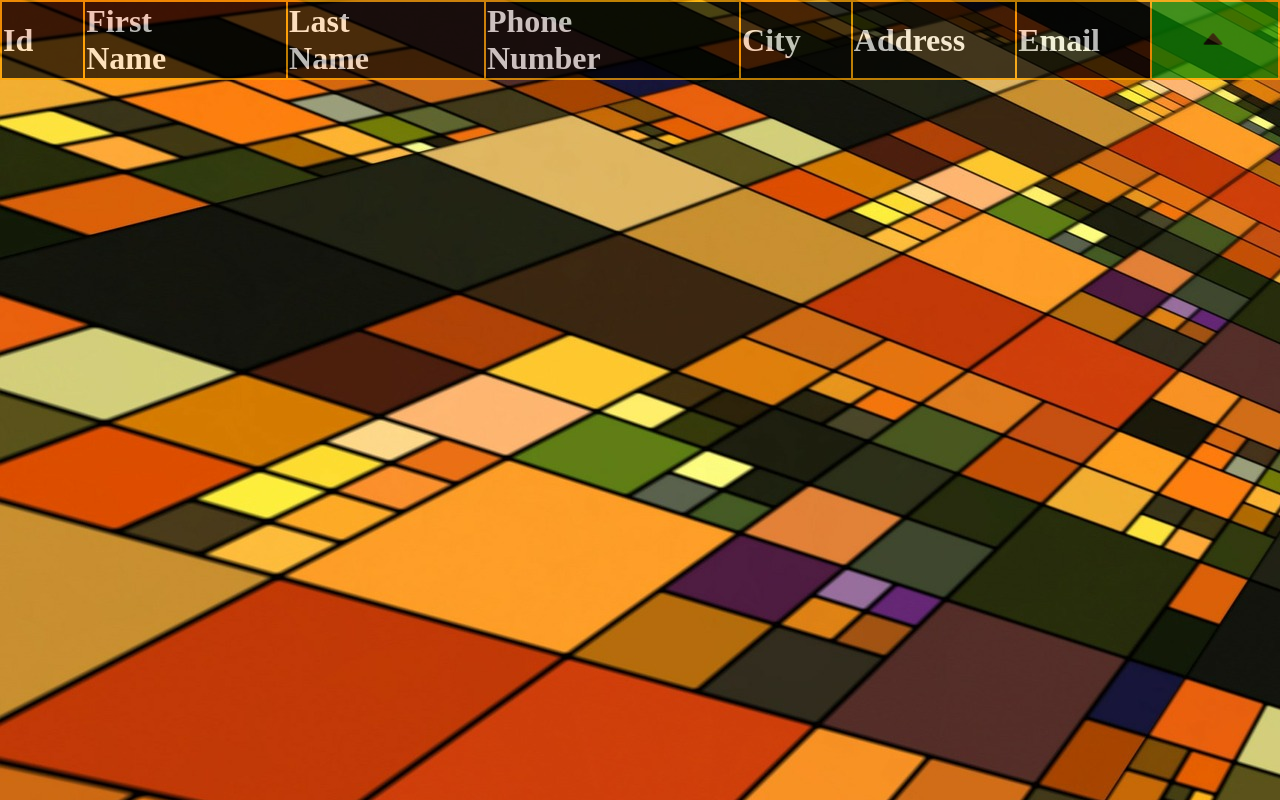
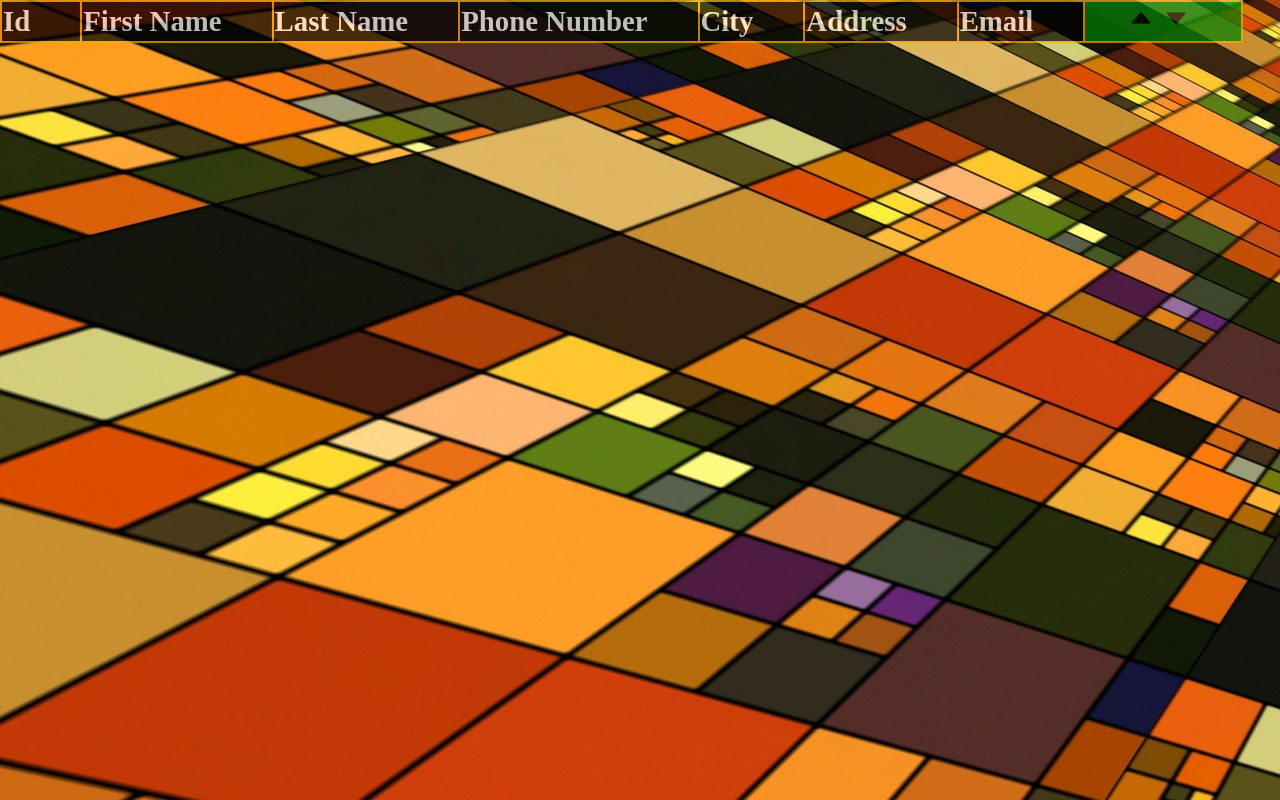
Before and after one commit to Akademac/projectX, a plain HTML site: page viewAll.html in a window 1280 px wide. Drawn offline with Linux system fonts and the light colour scheme.

Commit message:
adding arrows up and down

```diff
--- a/projectX.css
+++ b/projectX.css
@@ -3,7 +3,7 @@
 body {
 	margin: 0px;
 	padding: 0px;
-	overflow: hidden;
+	overflow-x: hidden;
 	background-image: url('Images/mainBackground5.jpg');
 }
 
@@ -126,7 +126,7 @@ a {
 .inputs {
 	display: block;
 	margin: 0px auto;
-	width: 25%;
+	width: 250px;
 	height: 50px;
 	font-size: 1.5rem;
 	font-family: Arial;
@@ -136,7 +136,7 @@ a {
 }
 
 #form .inputs:nth-child(7) {
-	width: 25.50%;
+	width: 250px;
 	margin-top: 20px;
 	cursor: pointer;
 }
@@ -151,7 +151,7 @@ a {
 
 .headData {
 	padding-right: 50px;
-	font-size: 2rem;
+	font-size: 1.8rem;
 	text-align: left;
 	/*border: 1px solid black; */
 }
@@ -179,14 +179,17 @@ a {
 
 tr th:nth-child(8) {
 	background-color: green;
-	cursor: pointer;
+}
+
+th img:nth-child(1) {
+	margin-left: 40px;
 }
 
 img {
 	width: 30px;
 	height: 30px;
-	margin-left: 45px;
-	margin-top: 5px;
+	margin-left: 5px;
+	cursor: pointer;
 	display: inline;
 }
 
--- a/projectX.js
+++ b/projectX.js
@@ -117,6 +117,7 @@ function clearAll() {
 		allFields[f].value = '';
 	}
 };
+
 displayAll();
 
 // grab ajax text
@@ -139,7 +140,7 @@ function dropDown(x) {
 			console.log(data);
 			infoDiv.style.display = "inline";
 			infoDiv.innerHTML = 'My name is ' + data.name + ' and I am ' + data.age + ' years old!';
-		} }
+		}}
 
 myRequest.send();
 
@@ -151,8 +152,6 @@ function frame() {
 	infoDiv.innerHTML = loc;
 }
 
-
-
 // recursive function
 
 function reverseF(n) {
@@ -162,7 +161,6 @@ function reverseF(n) {
 	else {
 		return reverseF(n.slice(1)).concat(n[0]);
 	}
-
 }
 
 function reverse() {
--- a/viewAll.html
+++ b/viewAll.html
@@ -17,7 +17,7 @@
 					<th class='headData'>City</th>
 					<th class='headData'>Address</th>
 					<th class='headData'>Email</th>
-					<th class="headData" id='btn1' onclick="reverse()" title="REVERSE"><img src="Images/Logoes/arrowUp2.png" /></th>
+					<th class="headData" id='btn1' title="REVERSE"><img src="Images/Logoes/arrowUp2.png" onclick="reverse()" /><img src="Images/Logoes/arrowDown.png" onclick="displayAll()" /></th>
 				</tr>
 			</thead>
 			<tbody id='showBook'>
```
Also changed, not shown: Images/Logoes/arrowDown.png (added), Images/Logoes/arrowUp.png (deleted).
